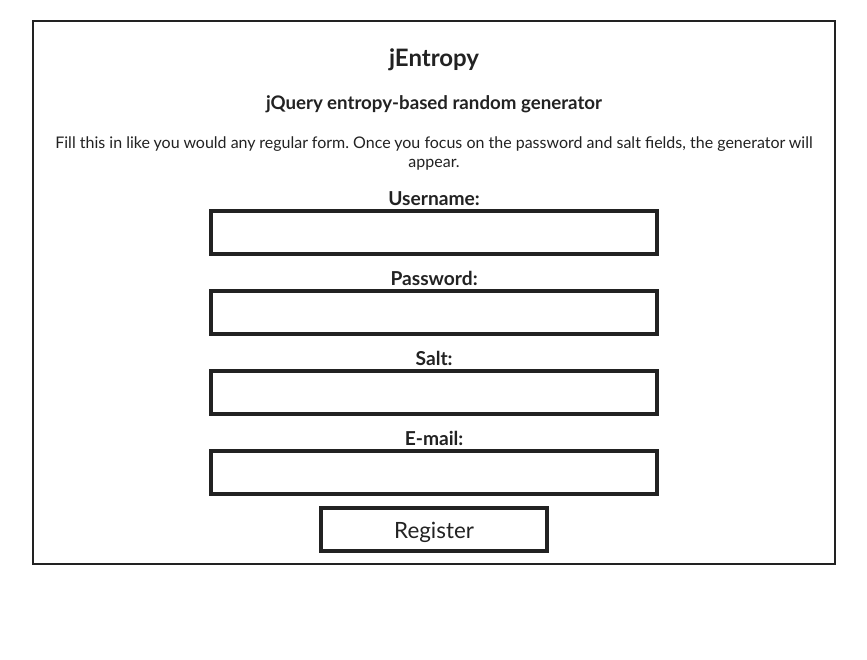
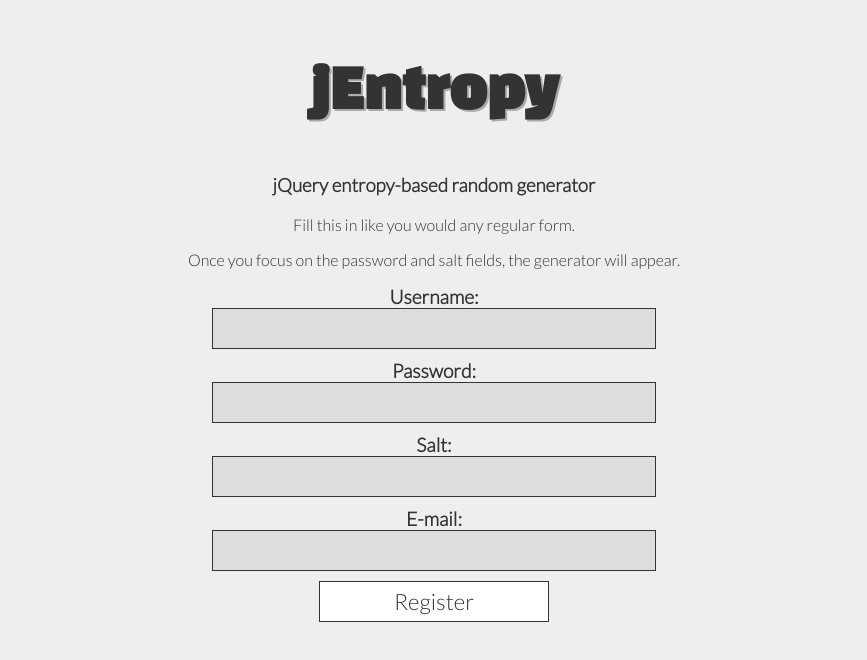
Before and after one commit to dpskvn/ntropy.js, a plain HTML site: page index.html in a window 1280 px wide. Shown: the whole page, without its empty margins (206-1073 px from the left). Drawn offline with nearby package versions, Linux system fonts and the light colour scheme.

Commit message:
Updated index.html preview

```diff
--- a/index.html
+++ b/index.html
@@ -3,24 +3,30 @@
 <head>
 	<title>jEntropy - A jQuery entropy-based random generator</title>
 	<link rel="stylesheet" href="css/jEntropy.css" type="text/css" />
+	<link href='http://fonts.googleapis.com/css?family=Lato:300|Changa+One' rel='stylesheet' type='text/css'>
 	<style type="text/css" media="screen">
 		body {
 			margin: 0px;
-			font-family: "Trebuchet MS", Verdana, Helvetica, Arial, sans-serif;
-			background: #fff;
-			color: #222;
+			font-family: 'Lato', sans-serif;
+			background: #eee;
+			color: #333;
+		}
+		h2 {
+			font-family: 'Changa One', cursive;
+			font-size: 4em;
+			text-shadow: 2px 2px 0px #aaa;
 		}
 		a:link {
 			text-decoration: none;
-			color: #000;
+			color: #333;
 		}
 		a:visited {
 			text-decoration: none;
-			color: #000;
+			color: #333;
 		}
 		a:active {
 			text-decoration: none;
-			color: #000;
+			color: #333;
 		}
 		a:hover {
 			text-decoration: none;
@@ -40,37 +46,36 @@
 			margin: auto;
 			margin-top: 20px;
 			text-align: center;
-			border: 2px solid #222;
 		}
 		.form {
 		  	padding: 6px;
-			border: 4px solid #222;
 			margin-bottom: 10px;
-			background: #fff;
-			color: #222;
+			background: #ddd;
+			color: #333;
 			width: 430px;
+			border: 1px solid #333;
 			font-size: 1.4em;
-			font-family: "Trebuchet MS", Verdana, Helvetica, Arial, sans-serif;
+			font-family: 'Lato', sans-serif;
 			text-align: center;
 		}
 		.button {
 		  	padding: 6px;
-			border: 4px solid #222;
+			border: 1px solid #333;
 			margin-bottom: 10px;
 			background: #fff;
-			color: #222;
+			color: #333;
 			width: 230px;
 			font-size: 1.4em;
-			font-family: "Trebuchet MS", Verdana, Helvetica, Arial, sans-serif;
+			font-family: 'Lato', sans-serif;
 			text-align: center;
 		}
 		.button:hover {
-			background: #222;
-			color: #fff;
-			border: 4px solid #fff;
+			background: #333;
+			color: #eee;
+			border: 1px solid #333;
 		}
 	</style>
-	<script src="http://code.jquery.com/jquery-1.5.js"></script>
+	<script src="http://code.jquery.com/jquery-2.0.3.min.js"></script>
 	<script src="js/jEntropy.js"></script>
 	<script type="text/javascript" charset="utf-8">
 		$(function() {
@@ -91,7 +96,8 @@
 	<div id="content">
 		<h2>jEntropy</h2>
 		<h3>jQuery entropy-based random generator</h3>
-		<p>Fill this in like you would any regular form. Once you focus on the password and salt fields, the generator will appear.</p>
+		<p>Fill this in like you would any regular form.</p>
+		<p>Once you focus on the password and salt fields, the generator will appear.</p>
 		<label>Username:</label><input type="text" id="name" class="form" />
 		<label>Password:</label><input type="text" id="password" class="form" />
 		<label>Salt:</label><input type="text" id="salt" class="form" />
```
